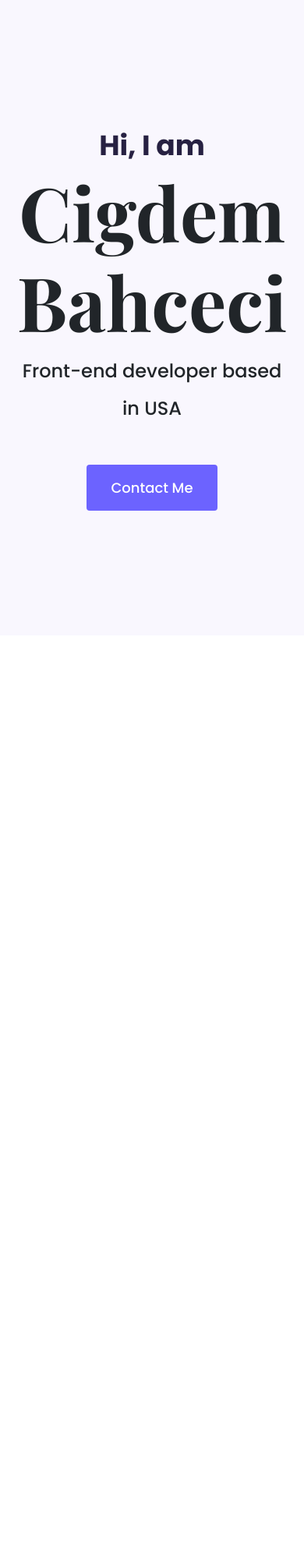
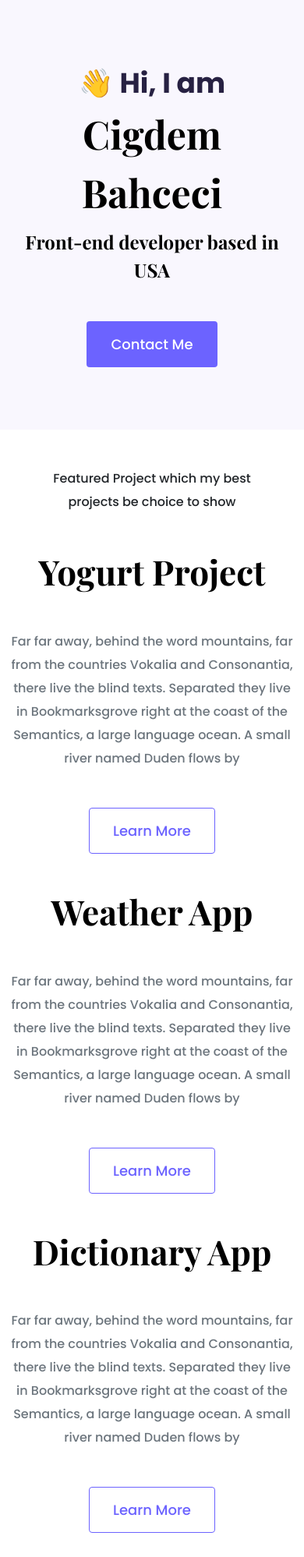
Before and after one commit to cigdembhceci/my-portfolio, a plain HTML site: page index.html in a window 390 px wide. Shown: the top 1997 px of the page at 78% size. Before the commit the page ends 844 px from the top, so only its background shows below. Drawn offline with nearby package versions, Linux system fonts and the light colour scheme.

Commit message:
integrated homepage content

```diff
--- a/css/styles.css
+++ b/css/styles.css
@@ -13,14 +13,21 @@ h3,
 h4,
 h5,
 h6 {
+  color: black;
   font-family: var(--heading-font-family);
   font-weight: bold;
 }
 h1 {
   font-size: 96px;
+  line-height: 1.5;
+}
+h2 {
+  font-size: 64px;
 }
 p {
   font-weight: normal;
+  font-size: 16px;
+  line-height: 30px;
 }
 
 .hero {
@@ -32,14 +39,13 @@ p {
   font-size: 36px;
   font-weight: bold;
   margin: 0;
-  font-weight: 700;
   line-height: 54px;
   color: #272142;
 }
 .hero h2 {
-  font-family: var(--default-font-family);
+  font-family: var(--heading-font-family);
   font-weight: normal;
-  line-height: 2;
+  line-height: 1.5;
   font-size: 24px;
 }
 .btn-branding {
@@ -50,3 +56,29 @@ p {
   line-height: 27px;
   padding: 15px 30px;
 }
+.btn-branding-outline {
+  border: 1px solid var(--branding-color);
+  border-radius: 4px;
+  color: var(--branding-color);
+  font-size: 18px;
+  line-height: 27px;
+  padding: 15px 30px;
+}
+.project-description {
+  padding: 60px;
+}
+@media (max-width: 960px) {
+  h1 {
+    font-size: 50px;
+  }
+  h2 {
+    font-size: 44px;
+  }
+  .hero {
+    padding: 80px 20px;
+  }
+  .project-description {
+    padding: 0;
+    text-align: center;
+  }
+}
--- a/index.html
+++ b/index.html
@@ -4,12 +4,21 @@
     <meta charset="UTF-8" />
     <meta http-equiv="X-UA-Compatible" content="IE=edge" />
     <meta name="viewport" content="width=device-width, initial-scale=1.0" />
+    <title>Document</title>
+
     <link
       href="https://cdn.jsdelivr.net/npm/bootstrap@5.2.0-beta1/dist/css/bootstrap.min.css"
       rel="stylesheet"
       integrity="sha384-0evHe/X+R7YkIZDRvuzKMRqM+OrBnVFBL6DOitfPri4tjfHxaWutUpFmBp4vmVor"
       crossorigin="anonymous"
     />
+    <link rel="preconnect" href="https://fonts.gstatic.com" crossorigin />
+    <link
+      href="https://fonts.googleapis.com/css2?family=Playfair+Display:wght@700&family=Poppins:wght@500;700&display=swap"
+      rel="stylesheet"
+    />
+    <link rel="stylesheet" href="/css/styles.css" />
+
     <script
       src="https://kit.fontawesome.com/75fdbe9ac3.js"
       crossorigin="anonymous"
@@ -19,23 +28,83 @@
       integrity="sha384-pprn3073KE6tl6bjs2QrFaJGz5/SUsLqktiwsUTF55Jfv3qYSDhgCecCxMW52nD2"
       crossorigin="anonymous"
     ></script>
-    <link rel="preconnect" href="https://fonts.googleapis.com" />
-    <link rel="preconnect" href="https://fonts.gstatic.com" crossorigin />
-    <link
-      href="https://fonts.googleapis.com/css2?family=Playfair+Display:wght@700&family=Poppins:wght@500;700&display=swap"
-      rel="stylesheet"
-    />
-    <link rel="stylesheet" href="/css/styles.css" />
-    <title>Document</title>
   </head>
   <body>
     <div class="hero">
-      <p>Hi, I am</p>
+      <p>👋 Hi, I am</p>
       <h1>Cigdem Bahceci</h1>
       <h2 class="mb-5">Front-end developer based in USA</h2>
       <div>
         <a href="#" class="btn btn-branding">Contact Me</a>
       </div>
     </div>
+    <p class="text-center m-5">
+      Featured Project which my best projects be choice to show
+    </p>
+    <div class="container">
+      <div class="row mb-5">
+        <div class="col d-none d-lg-block">
+          <img
+            src="/images/yogurt.png"
+            class="img-fluid rounded"
+            alt="yogurt-photo"
+          />
+        </div>
+        <div class="col">
+          <div class="project-description">
+            <h2 class="mb-5">Yogurt Project</h2>
+            <p class="mb-5 text-muted">
+              Far far away, behind the word mountains, far from the countries
+              Vokalia and Consonantia, there live the blind texts. Separated
+              they live in Bookmarksgrove right at the coast of the Semantics, a
+              large language ocean. A small river named Duden flows by
+            </p>
+            <a href="#" class="btn btn-branding-outline">Learn More </a>
+          </div>
+        </div>
+      </div>
+      <div class="row mb-5">
+        <div class="col">
+          <div class="project-description">
+            <h2 class="mb-5">Weather App</h2>
+            <p class="mb-5 text-muted">
+              Far far away, behind the word mountains, far from the countries
+              Vokalia and Consonantia, there live the blind texts. Separated
+              they live in Bookmarksgrove right at the coast of the Semantics, a
+              large language ocean. A small river named Duden flows by
+            </p>
+            <a href="#" class="btn btn-branding-outline">Learn More </a>
+          </div>
+        </div>
+        <div class="col d-none d-lg-block">
+          <img
+            src="/images/weather.png"
+            class="img-fluid rounded"
+            alt="yogurt-photo"
+          />
+        </div>
+      </div>
+      <div class="row mb-5">
+        <div class="col d-none d-lg-block">
+          <img
+            src="/images/dictionary.png"
+            class="img-fluid rounded"
+            alt="yogurt-photo"
+          />
+        </div>
+        <div class="col">
+          <div class="project-description">
+            <h2 class="mb-5">Dictionary App</h2>
+            <p class="mb-5 text-muted">
+              Far far away, behind the word mountains, far from the countries
+              Vokalia and Consonantia, there live the blind texts. Separated
+              they live in Bookmarksgrove right at the coast of the Semantics, a
+              large language ocean. A small river named Duden flows by
+            </p>
+            <a href="#" class="btn btn-branding-outline">Learn More </a>
+          </div>
+        </div>
+      </div>
+    </div>
   </body>
 </html>
```
Also changed, not shown: images/dictionary.png (added), images/weather.png (added), images/yogurt.png (added), 1 other file.
